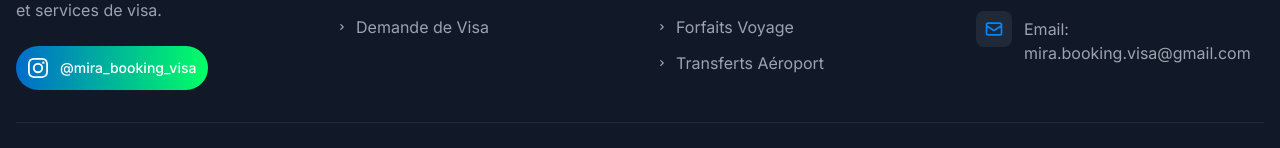
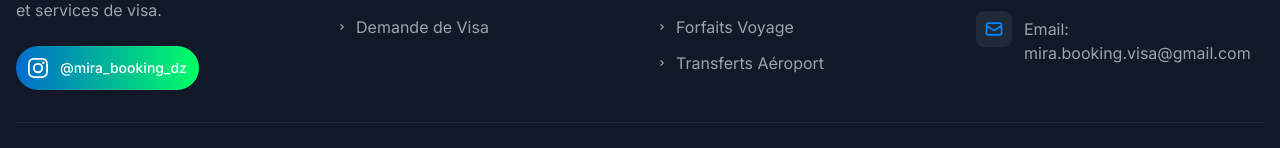
Before and after one commit to mklffm/TWO, a Next.js app: page / in a window 1280 px wide. Shown: the part 5414-5562 px from the top of the page. Built offline with nearby package versions, Linux system fonts and the light colour scheme.

Commit message:
Revert Instagram handle back to mira_booking_dz

```diff
--- a/src/components/Footer.tsx
+++ b/src/components/Footer.tsx
@@ -87,11 +87,11 @@ const Footer = ({ language = 'en' }: FooterProps) => {
             </div>
             <p className="text-gray-400 mb-6">{t.companyDesc}</p>
             <div className="flex items-center">
-              <a href="https://www.instagram.com/mira_booking_visa/" className="bg-gradient-to-r from-primary-600 to-secondary-500 text-white p-3 rounded-full transition-all hover:shadow-lg flex items-center gap-2">
+              <a href="https://www.instagram.com/mira_booking_dz/" className="bg-gradient-to-r from-primary-600 to-secondary-500 text-white p-3 rounded-full transition-all hover:shadow-lg flex items-center gap-2">
                 <svg className="h-5 w-5" fill="currentColor" viewBox="0 0 24 24">
                   <path d="M12 2.163c3.204 0 3.584.012 4.85.07 3.252.148 4.771 1.691 4.919 4.919.058 1.265.069 1.645.069 4.849 0 3.205-.012 3.584-.069 4.849-.149 3.225-1.664 4.771-4.919 4.919-1.266.058-1.644.07-4.85.07-3.204 0-3.584-.012-4.849-.07-3.26-.149-4.771-1.699-4.919-4.92-.058-1.265-.07-1.644-.07-4.849 0-3.204.013-3.583.07-4.849.149-3.227 1.664-4.771 4.919-4.919 1.266-.057 1.645-.069 4.849-.069zM12 0C8.741 0 8.333.014 7.053.072 2.695.272.273 2.69.073 7.052.014 8.333 0 8.741 0 12c0 3.259.014 3.668.072 4.948.2 4.358 2.618 6.78 6.98 6.98C8.333 23.986 8.741 24 12 24c3.259 0 3.668-.014 4.948-.072 4.354-.2 6.782-2.618 6.979-6.98.059-1.28.073-1.689.073-4.948 0-3.259-.014-3.667-.072-4.947-.196-4.354-2.617-6.78-6.979-6.98C15.668.014 15.259 0 12 0zm0 5.838a6.162 6.162 0 100 12.324 6.162 6.162 0 000-12.324zM12 16a4 4 0 110-8 4 4 0 010 8zm6.406-11.845a1.44 1.44 0 100 2.881 1.44 1.44 0 000-2.881z" />
                 </svg>
-                <span className={`${isRTL ? 'mr-1' : 'ml-1'} text-sm font-medium`}>@mira_booking_visa</span>
+                <span className={`${isRTL ? 'mr-1' : 'ml-1'} text-sm font-medium`}>@mira_booking_dz</span>
               </a>
             </div>
           </div>
```
